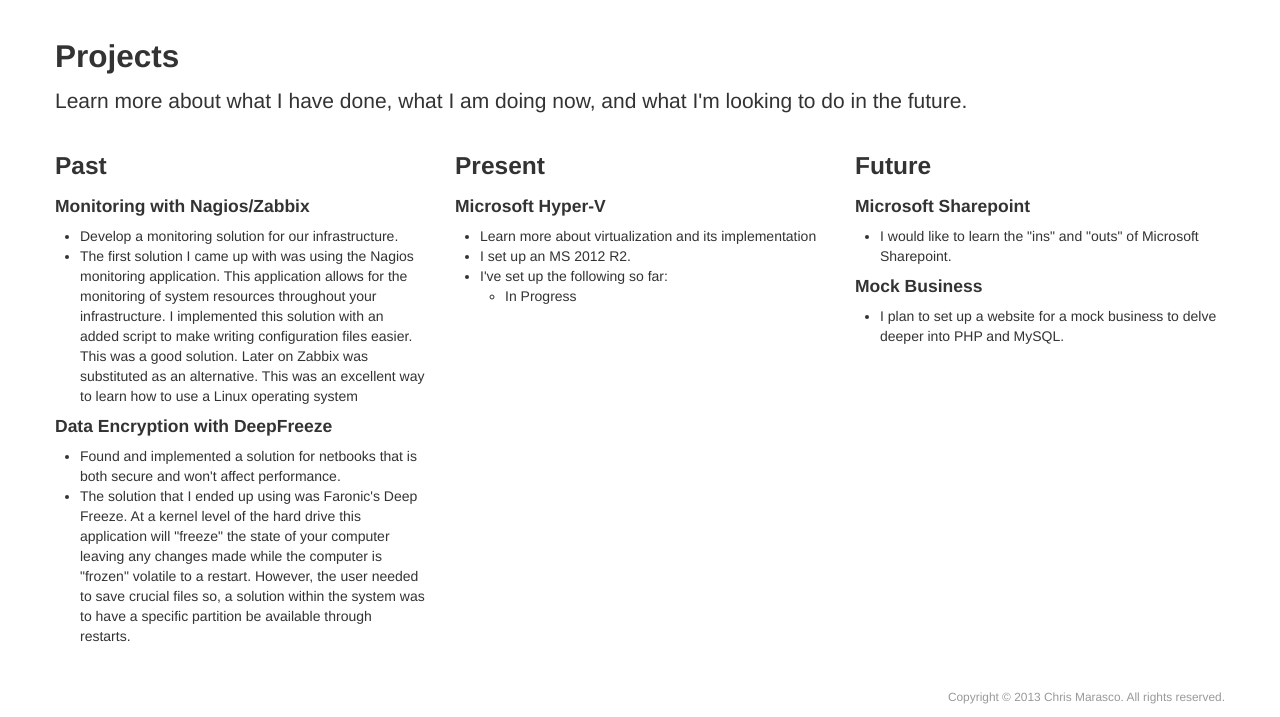
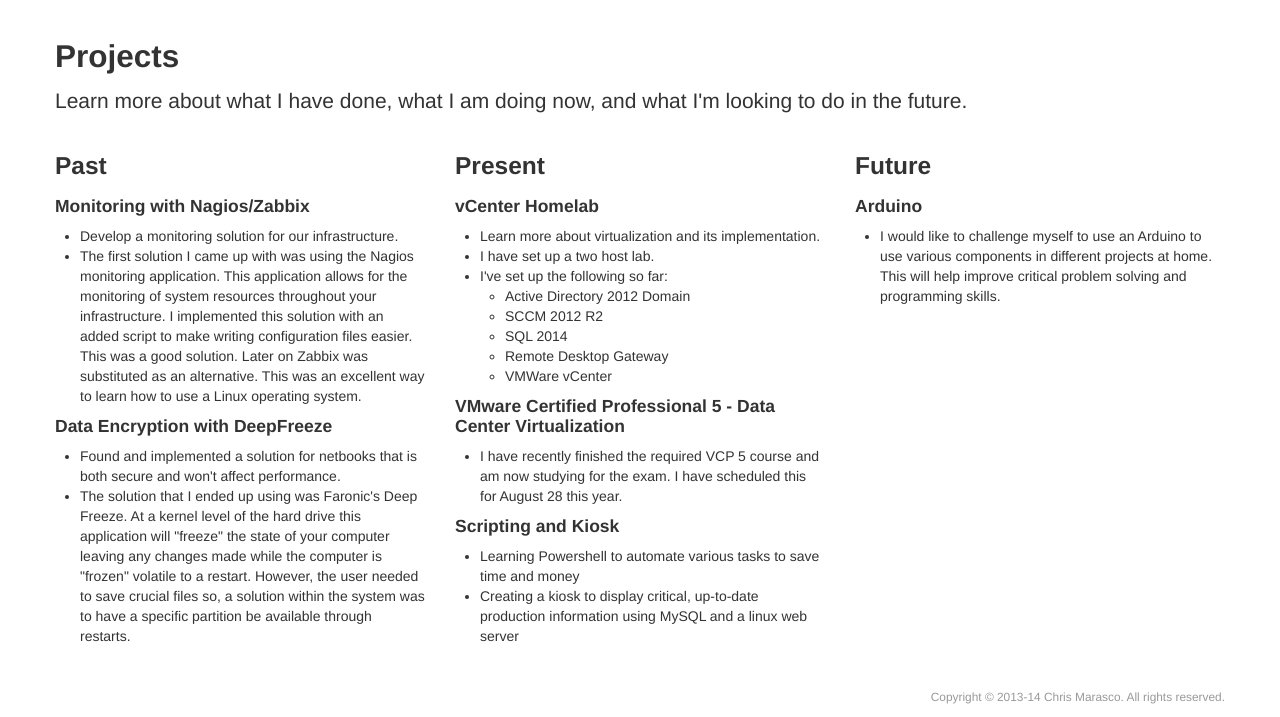
Before and after one commit to cxm6467/christophermarasco.com, a PHP site: page /projects.php in a window 1280 px wide. Shown: the part 244-961 px from the top of the page. Run offline with PHP 8.4, Linux system fonts and the light colour scheme.

Commit message:
Updated resume, projects and footer.

```diff
--- a/php/static/footer.php
+++ b/php/static/footer.php
@@ -1,3 +1,3 @@
 <div class="container">
-	<p class="muted pull-right"><small>Copyright &copy; 2013 Chris Marasco. All rights reserved.</small></p>
+	<p class="muted pull-right"><small>Copyright &copy; 2013-14 Chris Marasco. All rights reserved.</small></p>
 </div>
--- a/projects.php
+++ b/projects.php
@@ -47,36 +47,46 @@
 						<h4>Monitoring with Nagios/Zabbix</h4>
 						<ul>
 							<li>Develop a monitoring solution for our infrastructure.</li>
-							<li>The first solution I came up with was using the Nagios monitoring application. This application allows for the monitoring of system resources throughout your infrastructure. I implemented this solution with an added script to make writing configuration files easier. This was a good solution. Later on Zabbix was substituted as an alternative. This was an excellent way to learn how to use a Linux operating system</li>
+							<li>The first solution I came up with was using the Nagios monitoring application. This application allows for the monitoring of system resources throughout your infrastructure. I implemented this solution with an added script to make writing configuration files easier. This was a good solution. Later on Zabbix was substituted as an alternative. This was an excellent way to learn how to use a Linux operating system.</li>
 						</ul>
 						<h4>Data Encryption with DeepFreeze</h4>
 						<ul>
 							<li>Found and implemented a solution for netbooks that is both secure and won't affect performance.</li>
 							<li>The solution that I ended up using was Faronic's Deep Freeze. At a kernel level of the hard drive this application will "freeze" the state of your computer leaving any changes made while the computer is "frozen" volatile to a restart. However, the user needed to save crucial files so, a solution within the system was to have a specific partition be available through restarts.</li>
 						</ul>
+
 					</div>
 					<div class="span4">
 						<h3>Present</h3>
-						<h4>Microsoft Hyper-V</h4>
+						<h4>vCenter Homelab</h4>
 						<ul>
-							<li>Learn more about virtualization and its implementation</li>
-							<li>I set up an MS 2012 R2.</li>
+							<li>Learn more about virtualization and its implementation.</li>
+							<li>I have set up a two host lab.</li>
 							<li>I've set up the following so far:
 								<ul>
-									<li>In Progress</li>
+									<li>Active Directory 2012 Domain</li>
+									<li>SCCM 2012 R2</li>
+									<li>SQL 2014</li>
+									<li>Remote Desktop Gateway</li>
+									<li>VMWare vCenter</li>
 								</ul>
 							</li>
+						</ul>
+							<h4>VMware Certified Professional 5 - Data Center Virtualization</h4>
+						<ul>
+							<li>I have recently finished the required VCP 5 course and am now studying for the exam.  I have scheduled this for August 28 this year.</li>
+						</ul>
+						<h4>Scripting and Kiosk</h4>
+						<ul>
+							<li>Learning Powershell to automate various tasks to save time and money</li>
+							<li>Creating a kiosk to display critical, up-to-date production information using MySQL and a linux web server</li>
 						</ul>
 					</div>
 					<div class="span4">
 						<h3>Future</h3>
-						<h4>Microsoft Sharepoint</h4>
+						<h4>Arduino</h4>
 						<ul>
-							<li>I would like to learn the "ins" and "outs" of Microsoft Sharepoint.</li>
-						</ul>
-						<h4>Mock Business</h4>
-						<ul>
-							<li>I plan to set up a website for a mock business to delve deeper into PHP and MySQL.</li>
+							<li>I would like to challenge myself to use an Arduino to use various components in different projects at home.  This will help improve critical problem solving and programming skills.</li>
 						</ul>
 					</div>
 				</div>
--- a/resume.php
+++ b/resume.php
@@ -148,7 +148,7 @@
                   </tr>
                   <tr>
                     <th>Software</th>
-                    <td>Microsoft Office, Adobe Photoshop and Flash, VMWare, Altiris, SCCM, DeployStudio, Norton Ghost, McAfee Anti-Virus, Apple Remote Desktop
+                    <td>Microsoft Office,MSSQL,  Adobe Photoshop and Flash, VMWare, Altiris, SCCM, DeployStudio, Norton Ghost, McAfee Anti-Virus, Apple Remote Desktop
                   </tr>
                   <tr>
                     <th>Courses</th>
```
Also changed, not shown: 2 other files.
